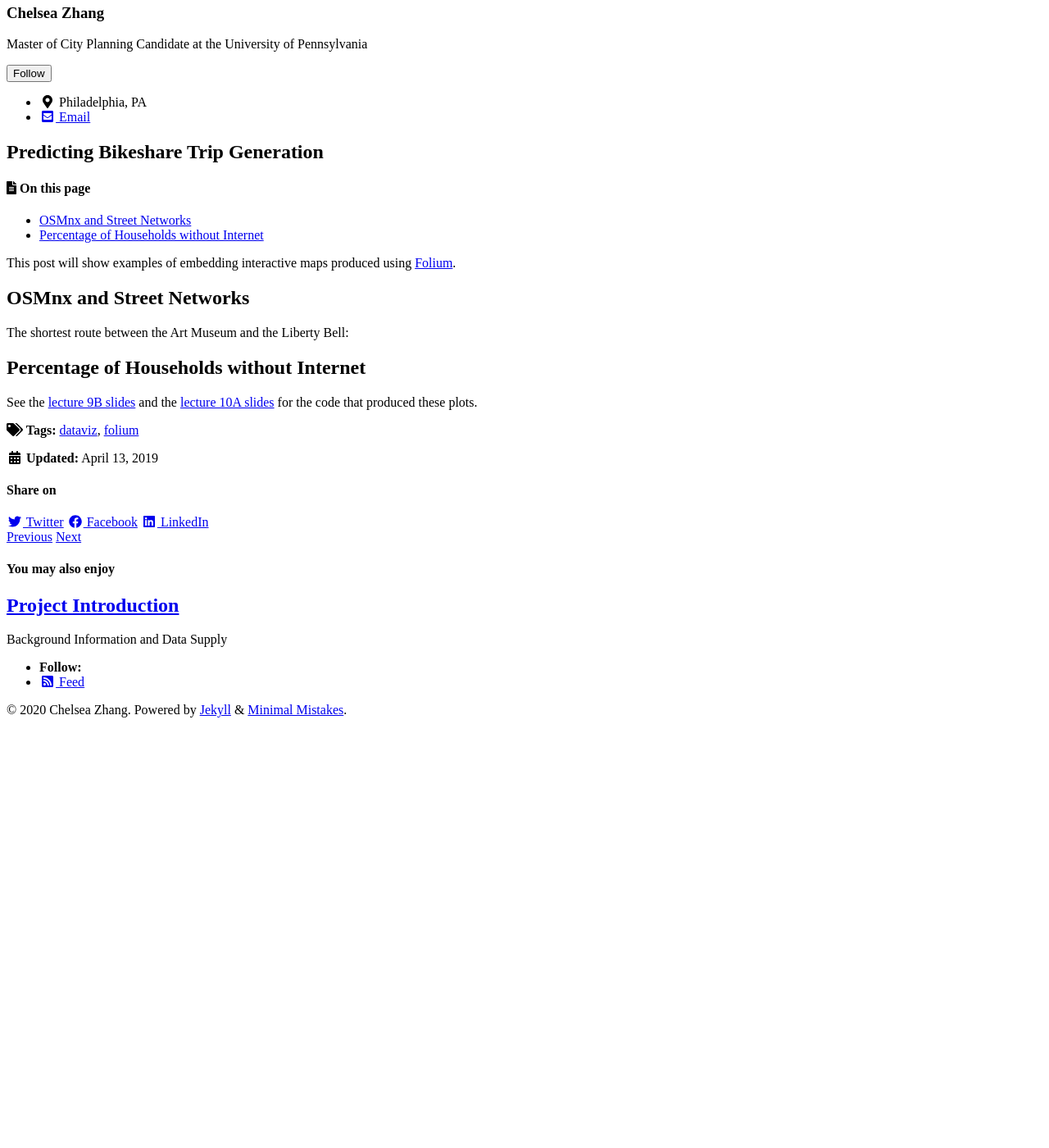
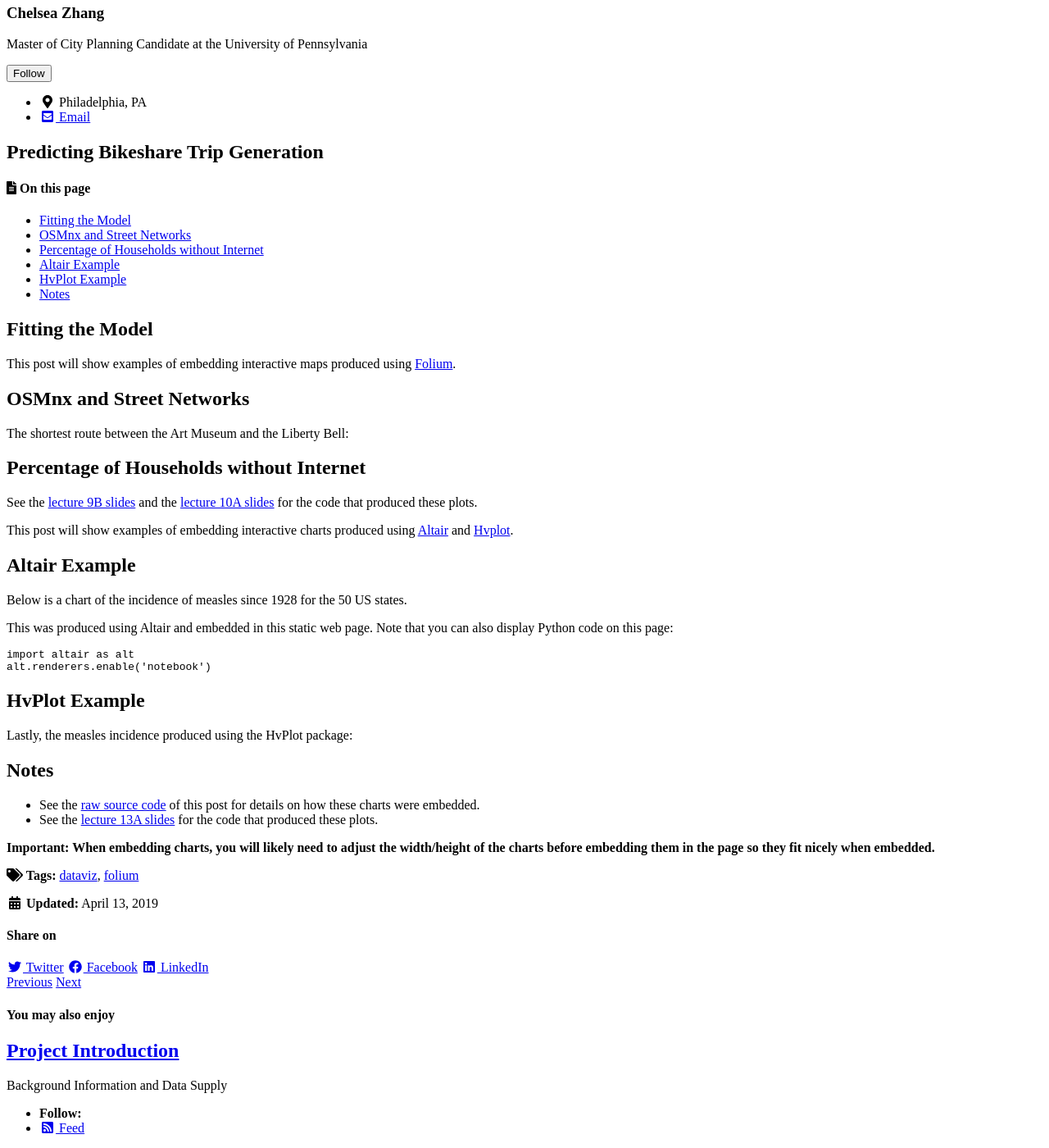
Before and after one commit to chelsang/MUSA550-final, a Jekyll site: the page built from _posts/2020-12-21-5-Predicting-Bikeshare-Trip-Generation.md, in a window 1280 px wide and 1400 px high, scrolled down 1853 px. Shown: the whole window at 82% size. Built offline with Jekyll 4.4.1, drawn with Linux system fonts in a browser that asks for light colours; cached includes are drawn as plain includes; nearby versions of some CDN libraries; before the commit the page ends 2798 px from its top, so only the background shows below that.

Commit message:
pre-model

````diff
--- a/_posts/2020-12-21-5-Predicting-Bikeshare-Trip-Generation.md
+++ b/_posts/2020-12-21-5-Predicting-Bikeshare-Trip-Generation.md
@@ -10,6 +10,14 @@
 toc: true
 toc_sticky: true
 ---
+
+
+## Fitting the Model
+
+
+
+
+
 
 This post will show examples of embedding interactive maps produced using [Folium](https://github.com/python-visualization/folium).
 
@@ -24,3 +32,36 @@
 <div id="folium-chart-2"></div>
 
 See the [lecture 9B slides](https://musa-550-fall-2020.github.io/slides/lecture-9B.html) and the [lecture 10A slides](https://musa-550-fall-2020.github.io/slides/lecture-10A.html) for the code that produced these plots.
+
+
+
+
+
+
+This post will show examples of embedding interactive charts produced using [Altair](https://altair-viz.github.io) and [Hvplot](https://hvplot.pyviz.org/).
+
+## Altair Example
+
+Below is a chart of the incidence of measles since 1928 for the 50 US states.
+
+<div id="altair-chart-1"></div>
+
+This was produced using Altair and embedded in this static web page. Note that you can also display Python code on this page:
+
+```python
+import altair as alt
+alt.renderers.enable('notebook')
+```
+
+## HvPlot Example
+
+Lastly, the measles incidence produced using the HvPlot package:
+
+<div id="hv-chart-1"></div>
+
+## Notes
+
+- See the [raw source code](https://raw.githubusercontent.com/MUSA-550-Fall-2020/github-pages-starter/master/_posts/2019-04-13-measles-charts.md) of this post for details on how these charts were embedded.
+- See the [lecture 13A slides](https://github.com/MUSA-550-Fall-2020/week-13/blob/master/lecture-13A.ipynb) for the code that produced these plots.
+
+**Important: When embedding charts, you will likely need to adjust the width/height of the charts before embedding them in the page so they fit nicely when embedded.**
````
Also changed, not shown: _posts/2020-12-21-4-Model-Data-Prep.md (+22 -34 lines).
